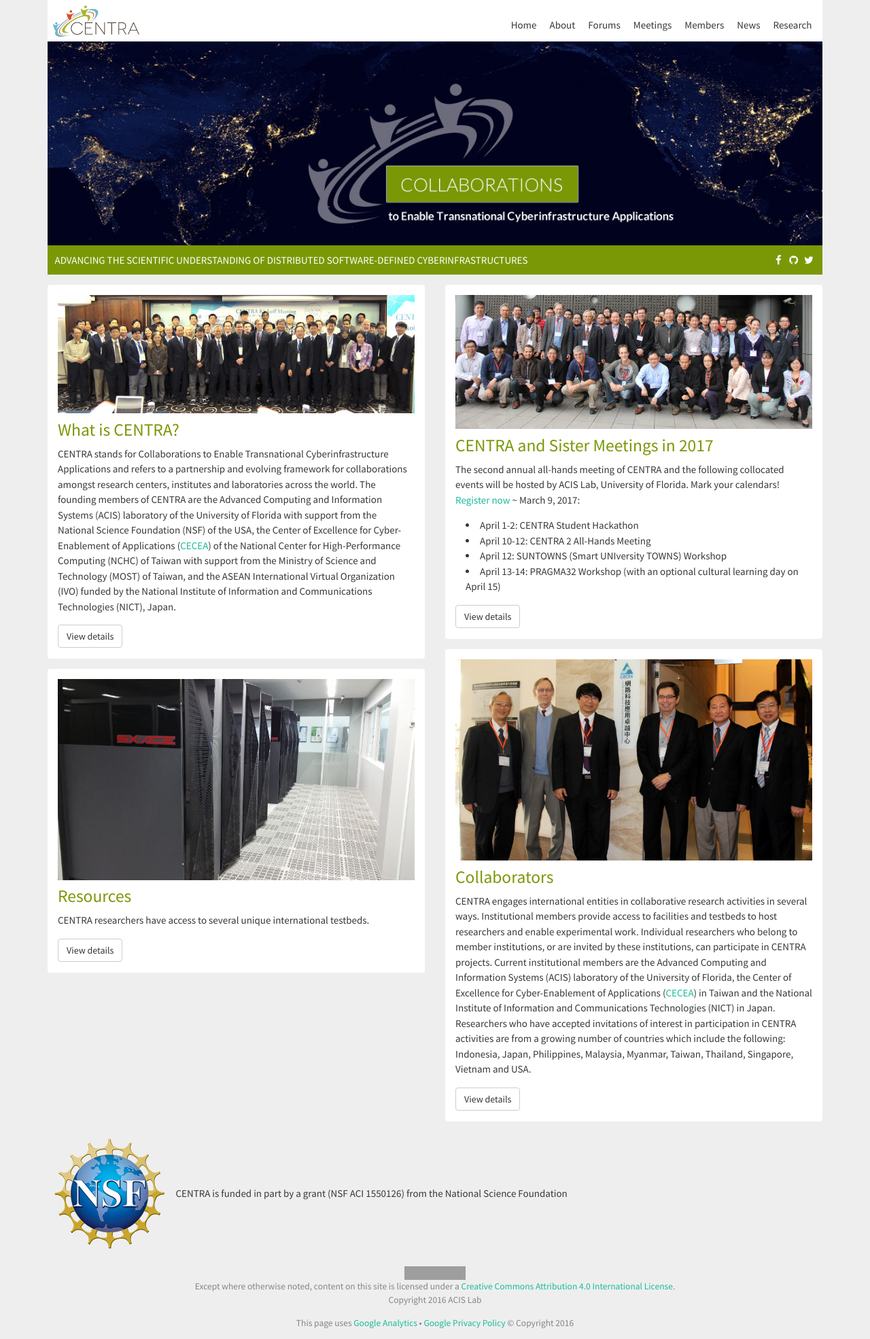
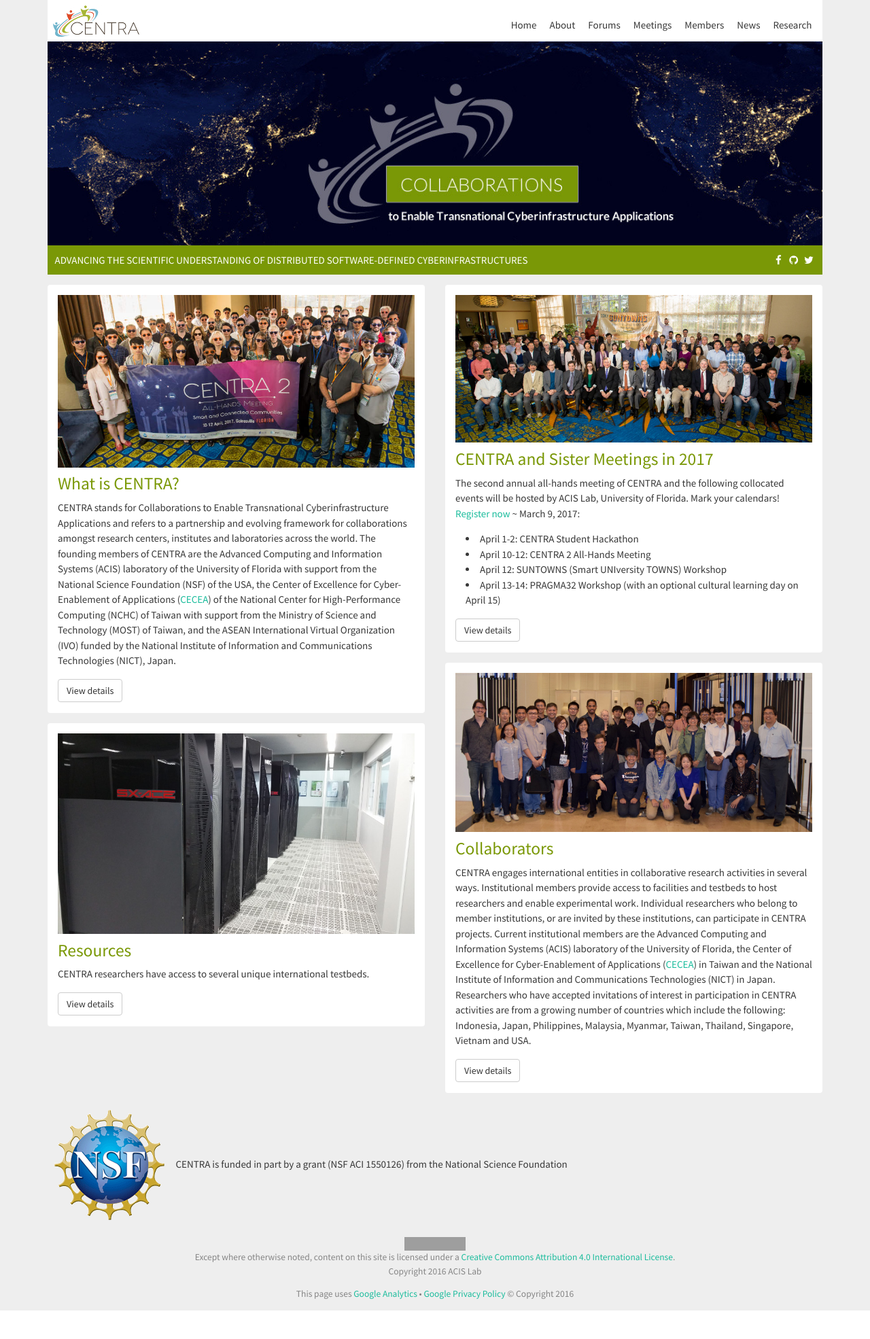
Before and after one commit to hmchou56/centra8, a Jekyll site: the page built from index.html, in a window 1280 px wide. Shown: the whole page at 68% size. Built offline with Jekyll 4.4.1, drawn with Linux system fonts in a browser that asks for light colours; nearby versions of some CDN libraries; after the commit the page ends 1928 px from its top, so only the background shows below that; grey boxes are pictures that could not be loaded.

Commit message:
update homepage images from april 2017 events

```diff
--- a/index.html
+++ b/index.html
@@ -2,7 +2,7 @@
 layout: default
 
 column1_newsitem1_headline: What is CENTRA?
-column1_newsitem1_image: /img/Kickoff_Group_Photo.jpg
+column1_newsitem1_image: /img/centra2-group.jpg
 column1_newsitem1_link: /about/#welcome
 column1_newsitem1_text: "CENTRA stands for Collaborations to Enable Transnational Cyberinfrastructure Applications and refers to a partnership and evolving framework for collaborations amongst research centers, institutes and laboratories across the world. The founding members of CENTRA are the Advanced Computing and Information Systems (ACIS) laboratory of the University of Florida with support from the National Science Foundation (NSF) of the USA, the Center of Excellence for Cyber-Enablement of Applications (<a href=\"http://cecea.nchc.org.tw/\">CECEA</a>) of the National Center for High-Performance Computing (NCHC) of Taiwan with support from the Ministry of Science and Technology (MOST) of Taiwan, and the ASEAN International Virtual Organization (IVO) funded by the National Institute of Information and Communications Technologies (NICT), Japan."
 
@@ -22,7 +22,7 @@
 column1_newsitem4_text:
 
 column2_newsitem1_headline: CENTRA and Sister Meetings in 2017
-column2_newsitem1_image: /img/meetings.jpg
+column2_newsitem1_image: /img/SUNTOWNS-group.jpg
 column2_newsitem1_link: /news/
 column2_newsitem1_text: "The second annual all-hands meeting of CENTRA and the following collocated events will be hosted by ACIS Lab, University of Florida. Mark your calendars! <a href=\"http://www.globalcentra.org/centra2/\">Register now</a> ~ March 9, 2017:
 <br>
@@ -33,7 +33,7 @@
  <li>April 13-14: PRAGMA32 Workshop (with an optional cultural learning day on April 15)</li></ul>"
 
 column2_newsitem2_headline: Collaborators
-column2_newsitem2_image: /img/collaborators.jpg
+column2_newsitem2_image: /img/PRAGMA31-group.jpg
 column2_newsitem2_link: /about/#collaborators
 column2_newsitem2_text: "CENTRA engages international entities in collaborative research activities in several ways. Institutional members provide access to facilities and testbeds to host researchers and enable experimental work. Individual researchers who belong to member institutions, or are invited by these institutions, can participate in CENTRA projects. Current institutional members are the Advanced Computing and Information Systems (ACIS) laboratory of the University of Florida, the Center of Excellence for Cyber-Enablement of Applications (<a href=\"http://cecea.nchc.org.tw/\">CECEA</a>) in Taiwan and the National Institute of Information and Communications Technologies (NICT) in Japan. Researchers who have accepted invitations of interest in participation in CENTRA activities are from a growing number of countries which include the following: Indonesia, Japan, Philippines, Malaysia, Myanmar, Taiwan, Thailand, Singapore, Vietnam and USA."
 
```
Also changed, not shown: img/PRAGMA31-group.jpg (added), img/SUNTOWNS-group.jpg (added), img/centra2-group.jpg (added).
